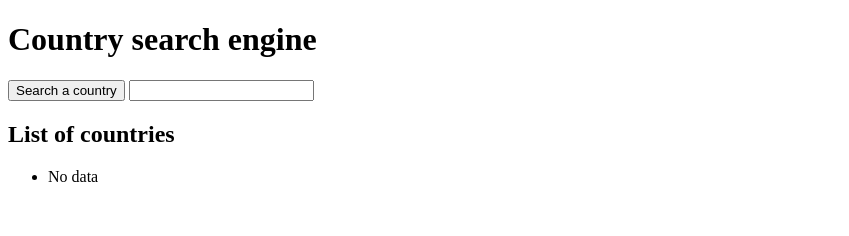
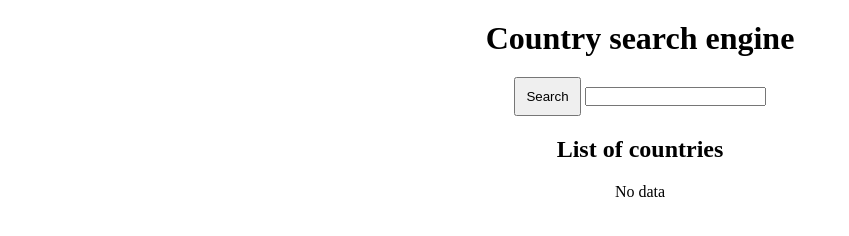
Before and after one commit to j-cisowska/modul-12, a plain HTML site: page Zadanie 12.3/index.html in a window 1280 px wide. Shown: the whole page, without its empty margins (0-849 px from the left). Drawn offline with nearby package versions, Linux system fonts and the light colour scheme.

Commit message:
fix task 3 and 4

```diff
--- a/Zadanie 12.3/css/style.css
+++ b/Zadanie 12.3/css/style.css
@@ -0,0 +1,22 @@
+* {
+	margin: 0;
+	padding: 0;
+	box-sizing: border-box;
+}
+
+main {
+  text-align: center;
+}
+
+h1 {
+  padding: 20px;
+}
+
+#search {
+  padding: 10px;
+}
+
+
+h2 {
+  padding: 20px;
+}
--- a/Zadanie 12.3/index.html
+++ b/Zadanie 12.3/index.html
@@ -12,7 +12,7 @@
       <header>
        <h1>Country search engine</h1>
       </header>
-        <button id="search">Search a country</button>
+        <button id="search">Search</button>
          <input id="country-name" type="text" />
           <h2>List of countries</h2>
         <ul id="countries">
--- a/Zadanie 12.3/js/scripts.js
+++ b/Zadanie 12.3/js/scripts.js
@@ -9,13 +9,8 @@ var countriesList = $('#countries');
   	var countryName = $('#country-name').val();
     if(!countryName.length) countryName = 'Poland';
 
-	/* ????? function getCountry() {
-  var xhr = new XMLHttpRequest();
-  xhr.open ('GET', url);
-  */
 
     $.ajax({
-		//GET: 'https://restcountries.eu/rest/v2/name/', //???
   		url: url + countryName,
   		method: 'GET',
   		success: showCountriesList
@@ -33,7 +28,6 @@ var countriesList = $('#countries');
   }
 
 
-
 });
 
 //https://codepen.io/anon/pen/yPRedO
```
Also changed, not shown: Zadanie 12.4/index.html (+0 -2 lines), Zadanie 12.4/js/app.js (+2 -34 lines), Zadanie 12.4/js/board.js (+0 -36 lines), Zadanie 12.4/js/card.js (+1 -38 lines), Zadanie 12.4/js/column.js (+1 -58 lines), Zadanie 12.4/js/scripts.js (deleted, +0 -141 lines).
